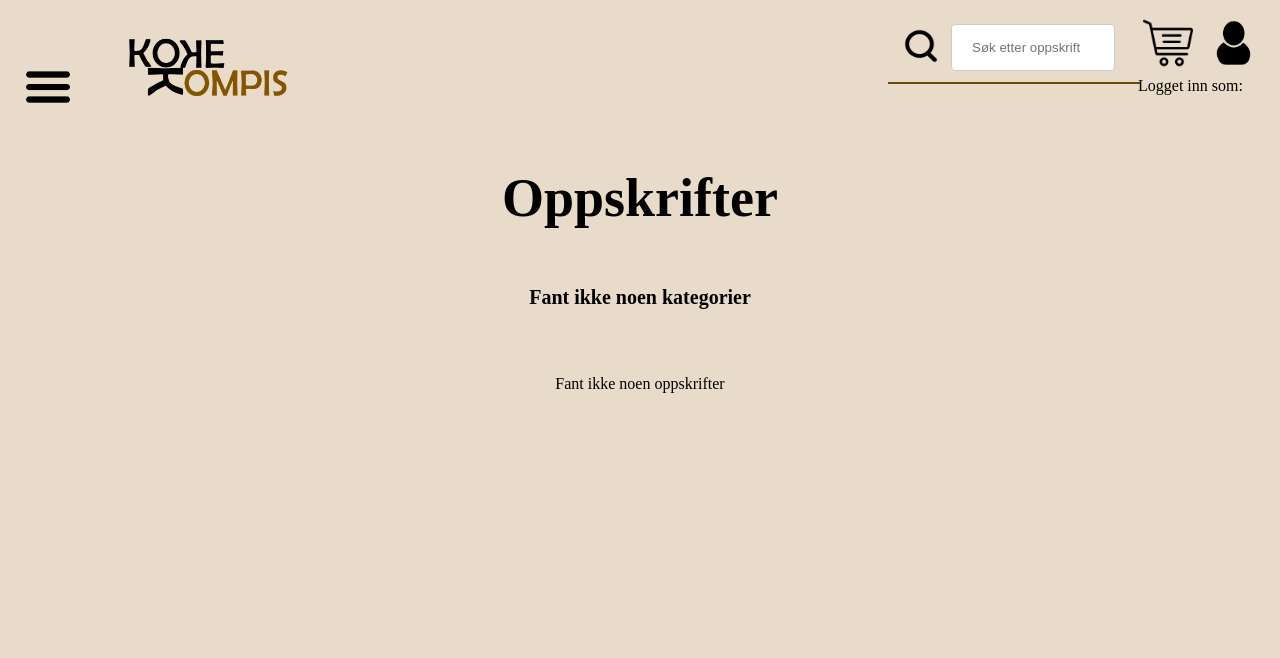
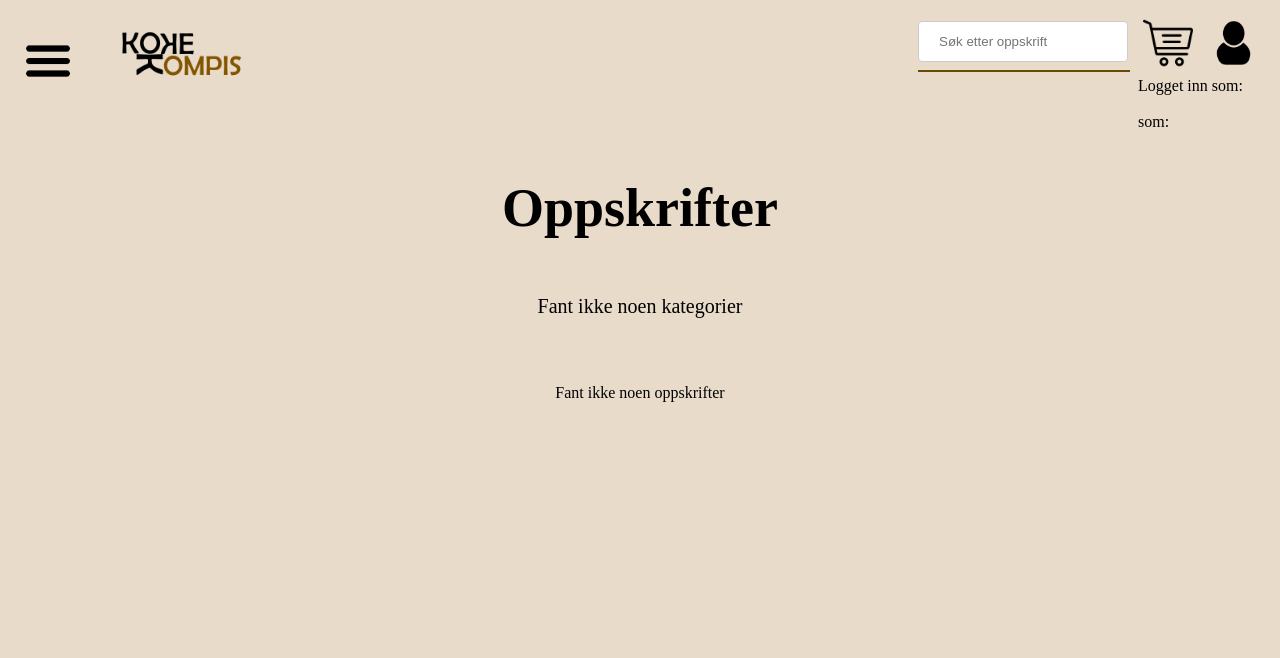
Before and after one commit to ULRIK666/kokekompis, a PHP site: page / in a window 1280 px wide. Shown: the top 658 px of the page. Run offline with PHP 8.4, Linux system fonts and the light colour scheme; the visitor is signed in with stand-in values (Sample User, id 1); data that the repository does not hold is empty.

Commit message:
endret css for skalerbarhet på sidene (untatt oppskrift_side.php). endret i tilleg på søke funksjonen slik at man den søker hver gang man skriver noe nytt i søkefeltet

```diff
--- a/css/style.css
+++ b/css/style.css
@@ -18,19 +18,13 @@ header {
 }
 
 .logo {
-    width: 200px;
+    width: 150px;
     margin-left: 20px;
 }
 
 .space_between {
     display: flex;
     justify-content: space-between;
-}
-
-.søke_input {
-    margin-right: 20px;
-    padding: 3px;
-
 }
 
 /* menu drop down */
@@ -77,7 +71,7 @@ header {
 .oppskrift_kategorier {
     display: flex;
     justify-content: space-between;
-    font-weight: bold;
+    flex-wrap: wrap; /* Tillat at kategoriene bryter over til ny linje */
     font-size: 20px;
 }
 
@@ -99,8 +93,9 @@ header {
 /* plassering av oppskriftene */
 .product-container {
     display: flex;
-    flex-wrap: nowrap;
+    flex-wrap: wrap;
     justify-content: space-between;
+    justify-content: center; /* Sentrer oppskriftene */
     margin: 10%;
     margin-top: 30px;
 }
@@ -108,7 +103,7 @@ header {
 
 /* lger oppskrift boksen */
 .recipie {
-    width: 100%;
+    width: 175px;
     padding: 10px;
     margin: 20px;
     border: 3px solid #aa7c19;
@@ -119,15 +114,17 @@ header {
 
 /* lager bilde boxen */
 .img-box {
-    width: 60%;
+    width: 80%;
     height: auto;
 }
 
 /* setter avstand og størrelse på teksten */
 .oppskrift_info {
-    margin-top: 5px;
-    font-weight: bold;
+    font-weight: normal;
+    font-size: 18px;
 }
+
+
 
 /* setter maks størrelsen på bildet */
 img.maxwidth {
@@ -192,11 +189,8 @@ input[type=submit]:hover {
 
 /* oppskrift side */
 .oppskrift {
-    width: 450px;
-    height: 450px;
+    width: 40%;
     margin: 20px;
-    margin-left: 150px;
-    margin-right: 150px;
     padding: 10px;
     background-color: rgb(234, 186, 118);
     border: 3px solid #aa7c19;
@@ -217,14 +211,15 @@ input[type=submit]:hover {
 }
 
 .search_and_suggestions {
-    width: 250px;
+    width: 210px;
+    margin-right: 10px;
 }
 
 .suggestions {
     display: grid;
     position: absolute;
     word-wrap: normal;
-    width: 250px;
+    width: 210px;
     background-color: #e5bfa1;
     border: 1px solid rgb(104, 75, 0);
 }
@@ -277,6 +272,8 @@ input[type=submit]:hover {
 .faq-question {
     padding: 20px 0;
     max-width: 800px;
+    display: flex;
+    flex-wrap: wrap;
 }
 
 .panel-title {
--- a/index.php
+++ b/index.php
@@ -32,8 +32,6 @@ session_start();
             <div class="search_and_suggestions">
                 <div class="søke_input">
                     <div class="space_between">
-                        <button id="searchButton"><img class="img-icon" src="images/icon-img/search_icon.png"
-                                alt="søke ikon"></button>
                         <input type="text" id="searchInput" placeholder="Søk etter oppskrift">
                         <div id="searchSuggestions" class="search-suggestions"></div> <!-- Ny div for søkeforslag -->
                     </div>
@@ -41,6 +39,7 @@ session_start();
                 <div class="suggestions">
                 </div>
             </div>
+
 
             <div>
                 <a href="handlekurv.php"><img class="img-icon" src="images/icon-img/handlekurv.png"
@@ -57,7 +56,7 @@ session_start();
                         require_once "includes/common.php";
                         $info = getbrukerinfo($id);
 
-                        echo "<span>Logget inn som: <br> $info[navn]  </span>";
+                        echo "<span>Logget inn som: <br> $info[navn] <br> som: $info[rolle]</span>";
                     } else {
                         echo "Du er ikke logget inn";
                     }
--- a/js/script.js
+++ b/js/script.js
@@ -82,3 +82,53 @@ for (var i = 0; i < kategorierDiv.length; i++) {
         visOppskrifter(this.getAttribute("data-kategori-id"));
     });
 }
+
+
+
+
+document.addEventListener("DOMContentLoaded", function () {
+    var menuIcon = document.querySelector('.menu-icon');
+    var dropdownContent = document.querySelector('.dropdown-content');
+    var searchInput = document.getElementById('searchInput');
+    var suggestions = document.querySelector(".suggestions");
+
+    menuIcon.addEventListener('mouseover', function () {
+        dropdownContent.style.display = 'block';
+    });
+
+    menuIcon.addEventListener('mouseout', function () {
+        dropdownContent.style.display = 'none';
+    });
+
+    // Handle search logic
+    searchInput.addEventListener('input', function () {
+        var searchTerm = searchInput.value.toLowerCase();
+        var links = dropdownContent.getElementsByTagName('a');
+
+        for (var i = 1; i < links.length; i++) { // Start from index 1 to skip the search input itself
+            var linkText = links[i].innerText.toLowerCase();
+            if (linkText.includes(searchTerm)) {
+                links[i].style.display = 'block';
+            } else {
+                links[i].style.display = 'none';
+            }
+        }
+
+        // Utfør søket hver gang brukeren skriver inn et nytt tegn
+        var searchText = searchInput.value.trim();
+        if (searchText !== "") {
+            // Utfør AJAX-forespørsel for å hente oppskrifter basert på søketeksten
+            var xhr = new XMLHttpRequest();
+            xhr.open("GET", "search.php?q=" + encodeURIComponent(searchText), true);
+            xhr.onreadystatechange = function () {
+                if (xhr.readyState === 4 && xhr.status === 200) {
+                    // Fjern eksisterende oppskrifter
+                    suggestions.innerHTML = "";
+                    // Legg til nye oppskrifter
+                    suggestions.innerHTML = xhr.responseText;
+                }
+            };
+            xhr.send();
+        }
+    });
+});
--- a/oppskrift_side.php
+++ b/oppskrift_side.php
@@ -122,9 +122,9 @@
                     echo "<div class='ingredienser'>";
                     echo "<h3>Ingredienser:<h3>";
                     //kjører functionen som skriver ut ingrediensene
-                    echo visingredienser($oppskrift_id);
+                    echo "<div class='oppskrift_info'>" . visingredienser($oppskrift_id) . "</div>";
                     echo "<h3>Fremgangsmåte:<h3>";
-                    echo $fremgangsmåte;
+                    echo "<div class='oppskrift_info'>$fremgangsmåte</div>";
                     echo "</div>\n";
                     echo "<div class='om'>";
                     echo "<div class='bilde_tittel'>$bilde_tittel</div>";
```
